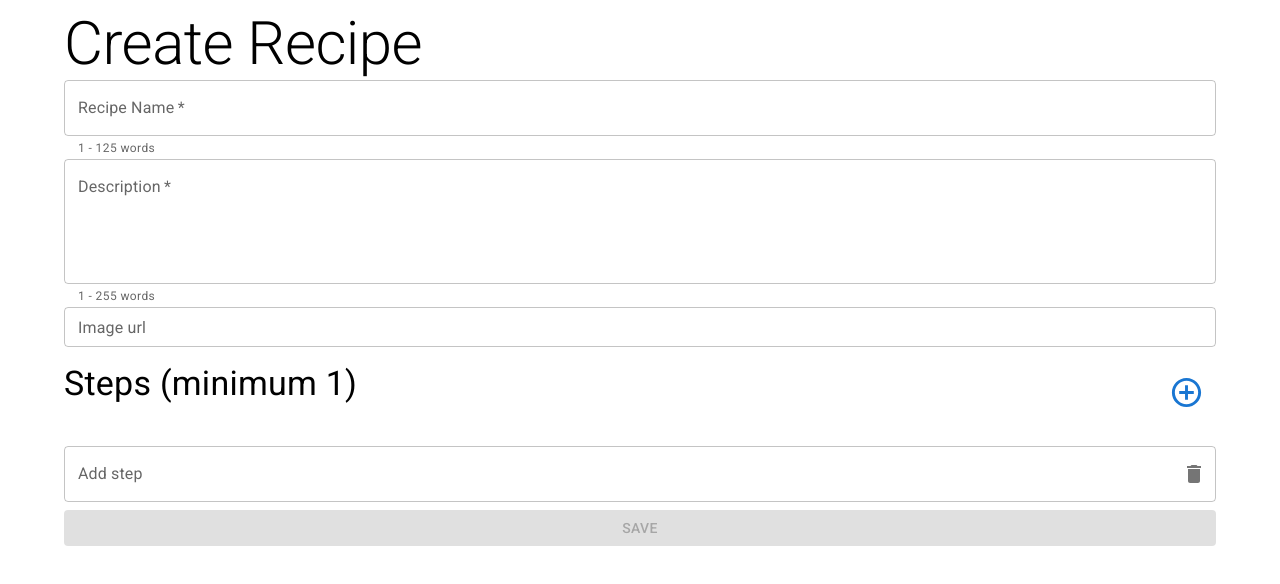
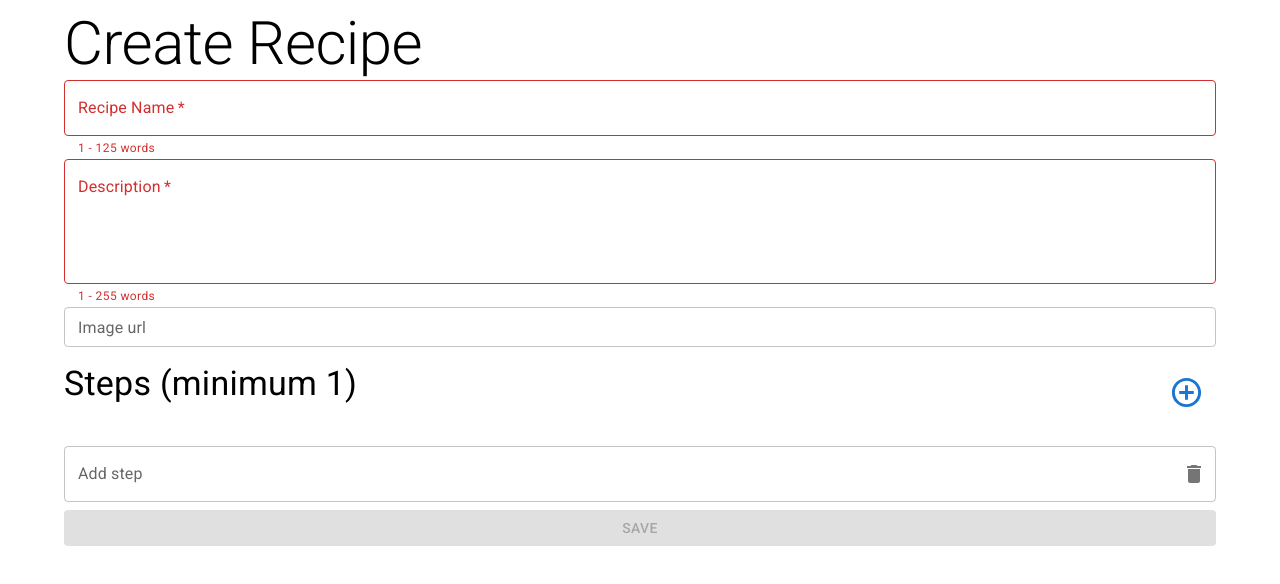
Before and after one commit to frankyma/601-web-app, a React (Vite) app in the folder HW5/Recipe/: page / in a window 1280 px wide. Shown: the top 584 px of the page. Built offline with nearby package versions, Linux system fonts and the light colour scheme.

Commit message:
fix validation

```diff
--- a/HW5/Recipe/src/Edit.jsx
+++ b/HW5/Recipe/src/Edit.jsx
@@ -54,9 +54,15 @@ function Edit({
   }, [description, imgSrc, name, setIsEdit, steps]);
 
   const isNameValid =
-    name.split(" ").length > 0 && name.split(" ").length <= 125;
+    name.length > 0 &&
+    name.split(" ").length > 0 &&
+    name.split(" ").length <= 125;
+
   const isDescriptionValid =
-    description.split(" ").length > 0 && description.split(" ").length <= 255;
+    description.length > 0 &&
+    description.split(" ").length > 0 &&
+    description.split(" ").length <= 255;
+
   const isStepsValid =
     steps.length > 0 && steps.every((step) => step.length > 0);
 
```
